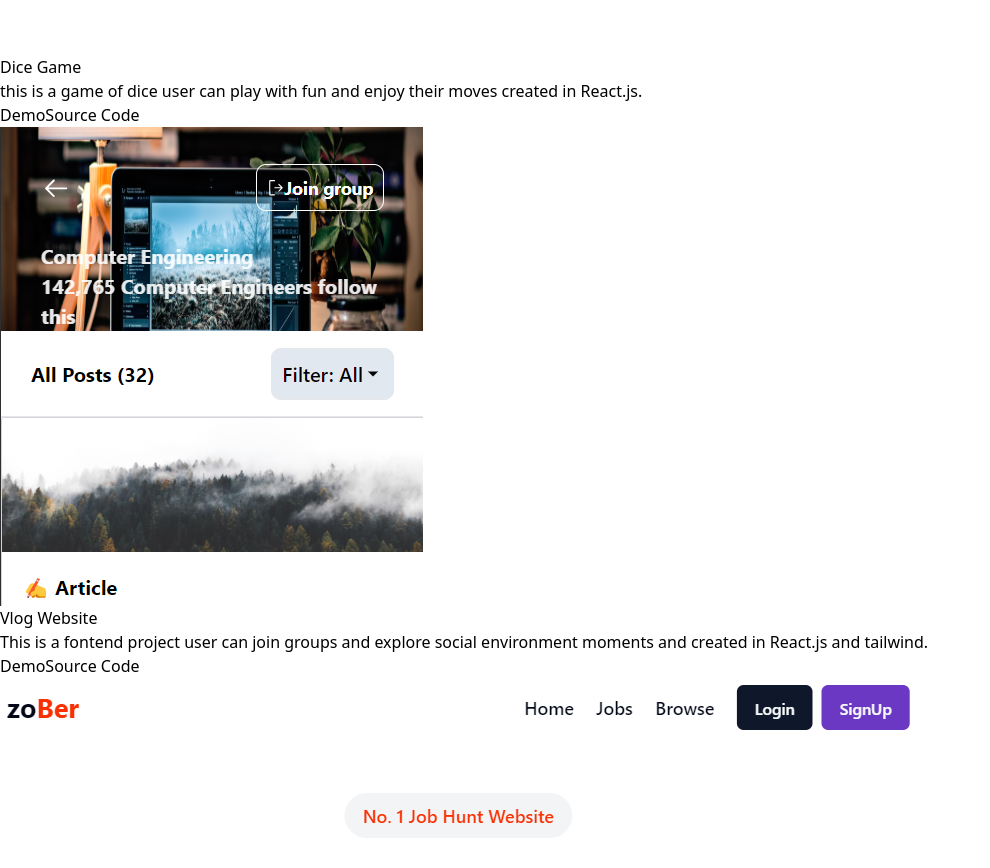
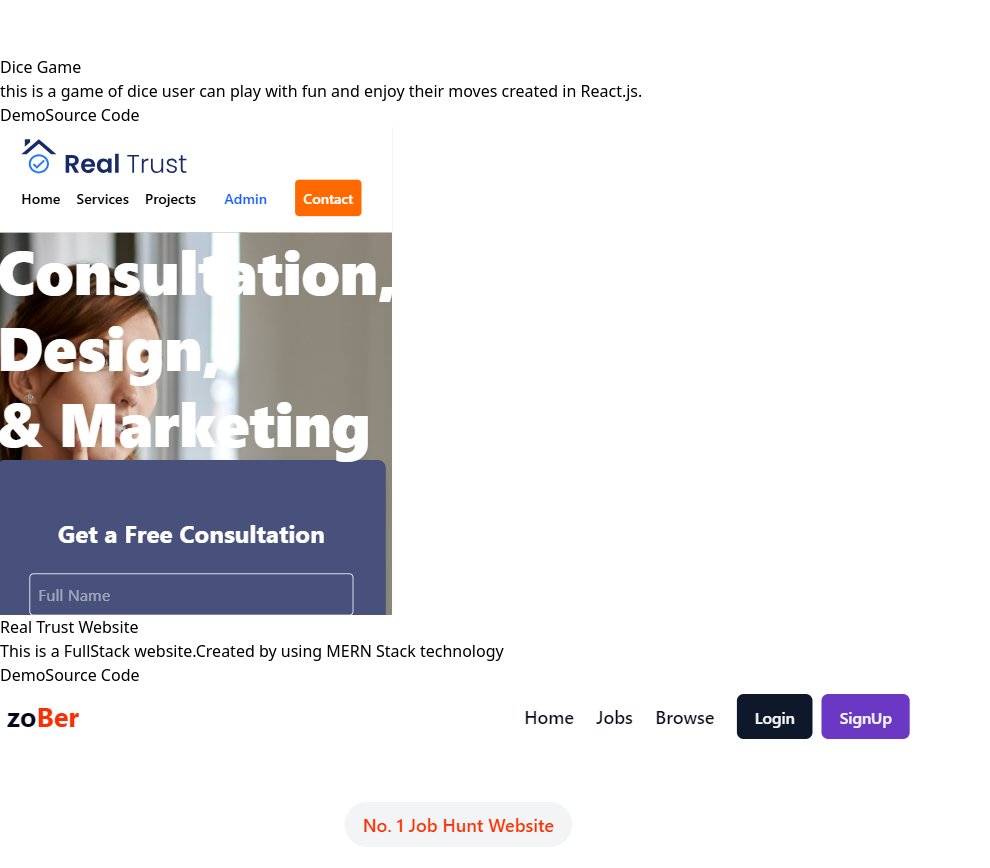
Before and after one commit to Neeraj-kurmi/Portfolio, a React (Vite) app: page / in a window 1280 px wide. Shown: the part 2180-3048 px from the top of the page, without its empty margins (0-990 px from the left). Built offline with nearby package versions, Linux system fonts and the light colour scheme.

Commit message:
Update Projects.jsx

```diff
--- a/src/components/Projects.jsx
+++ b/src/components/Projects.jsx
@@ -35,12 +35,12 @@ const Projects = () => {
       </div>
       <div className="py-12 px-8 flex flex-wrap gap-5">
         <div className="p-3 md:p-6 flex flex-col w-80 shadow-xl shadow-slate-900 rounded-2xl bg-[#0c0e19]">
-          <img src='\vlog.png' className="md:h-40 h-40 m-4 "/>
+          <img src='\trust.png' className="md:h-40 h-40 m-4 "/>
           <h3 className=" px-3 text-xl md:text-2xl font-bold leading-normal">
-            Vlog Website
+            Real Trust Website
           </h3>
           <p className="px-4 text-sm md:text-md leading-tight py-2">
-            This is a fontend project user can join groups and explore social environment moments and created in React.js and tailwind.
+             This is a FullStack website.Created by using MERN Stack technology
           </p>
           <div className="mt-2 p-2 flex gap-2 md:gap-4">
             <button
```
